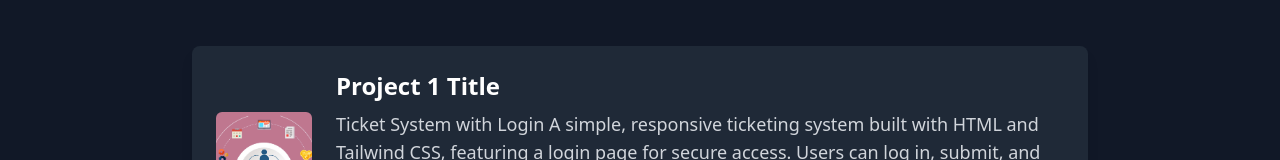
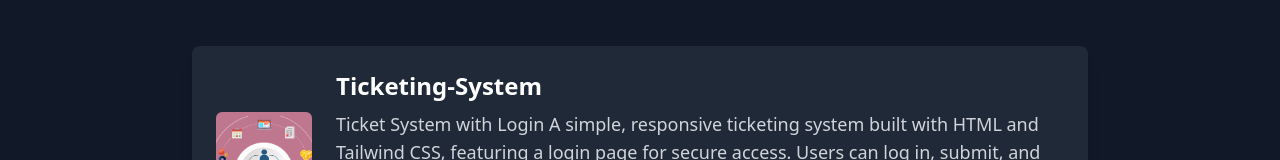
Before and after one commit to Zshah2/ProfolioWeb, a plain HTML site: page Project.html in a window 1280 px wide. Shown: the part 186-346 px from the top of the page. Drawn offline with nearby package versions, Linux system fonts and the light colour scheme.

Commit message:
Project.html

```diff
--- a/Project.html
+++ b/Project.html
@@ -50,7 +50,7 @@
           <div class="flex items-center space-x-6">
             <img src="project1-image.jpg" alt="Project 1" class="w-24 h-24 object-cover rounded-md">
             <div>
-              <h3 class="text-2xl font-semibold text-white mb-2">Project 1 Title</h3>
+              <h3 class="text-2xl font-semibold text-white mb-2">Ticketing-System</h3>
               <p class="text-lg text-gray-300 mb-4">
                 Ticket System with Login
                 A simple, responsive ticketing system built with HTML
```
